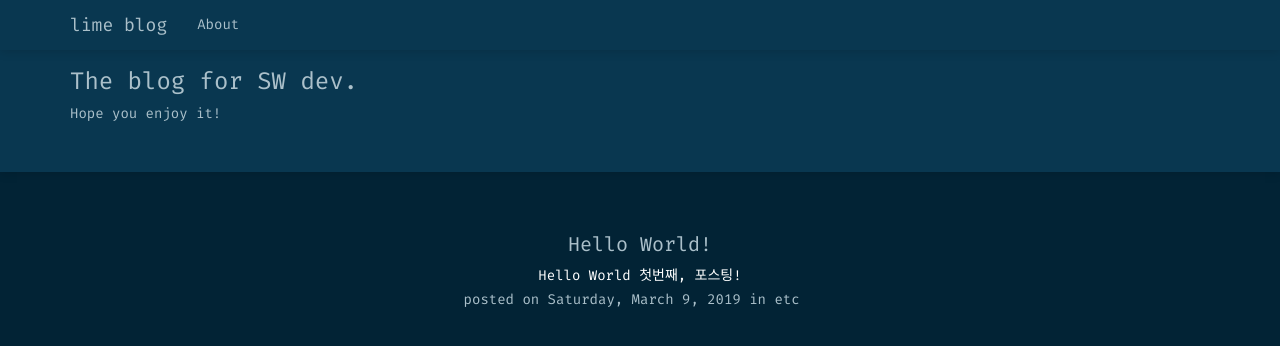
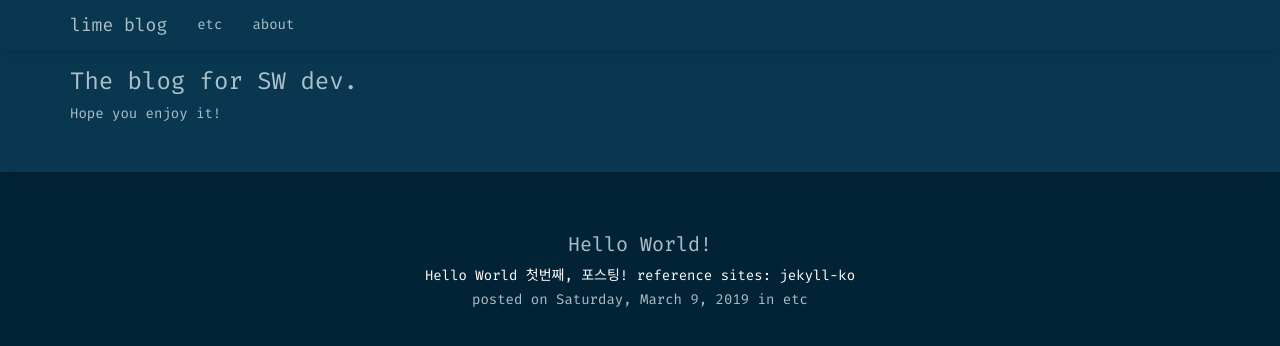
Before and after one commit to lime-developments/blog, a Jekyll site: the page built from index.html, in a window 1280 px wide. Shown: the top 346 px of the page. Built offline with Jekyll 4.4.1, drawn with Linux system fonts in a browser that asks for light colours; nearby versions of some CDN libraries; some web fonts are replaced.

Commit message:
Update layout and add category

```diff
--- a/_includes/head.html
+++ b/_includes/head.html
@@ -37,6 +37,7 @@
   <meta content="{{ tag }}" property="article:tag">
   {% endfor %}
   {% endif %}
+
   <title>{% if page.title %}{{ page.title | escape }}{% else %}{{ site.title | escape }}{% endif %}</title>
   <meta name="description"
     content="{% if page.excerpt %}{{ page.excerpt | strip_html | strip_newlines | truncate: 160 }}{% else %}{{ site.description }}{% endif %}">
--- a/_includes/header.html
+++ b/_includes/header.html
@@ -16,20 +16,10 @@
 
       <div class="collapse navbar-collapse" id="bs-example-navbar-collapse-1">
         <ul class="nav navbar-nav">
-          {% for page in site.pages %}
-          {% if page.title %}
-          <li><a href="{{page.permalink | prepend: site.baseurl }}">{{page.title}}</a></li>
-
-          {% endif %}
-
-          {% endfor %}
+          <li><a href="/etc">etc</a></li>
+          <li><a href="/about">about</a></li>
         </ul>
-
-        <!--  <ul class="nav navbar-nav navbar-right">
-        <li><a href="#">Know More!</a></li>
-
-      </ul>-->
-      </div><!-- /.navbar-collapse -->
-    </div><!-- /.container-fluid -->
+      </div>
+    </div>
   </nav>
 </section>
--- /dev/null
+++ b/_includes/post_list_item.html
@@ -0,0 +1,22 @@
+<div class="post-box">
+    <div class="post-title">
+        <a class="post-title" href="{{post.url | prepend:site.baseurl }}"> {{ post.title }}</a>
+    </div>
+    <div class="post-excerpt">
+        {{ post.content | strip_html | truncatewords:20}}
+    </div>
+    <div class="posted">
+        posted on
+        <span class="posted-on">
+            {{ post.date | date: "%A, %B %-d, %Y" }}
+        </span>
+        <span class="in">
+            in
+        </span>
+        <span class="categories-on">
+            {% for category in post.categories%}
+            {{category}}{% if forloop.last %}{% else %}, {% endif %}
+            {% endfor %}
+        </span>
+    </div>
+</div>
--- a/_posts/2019-03-09-welcome-to-lime-dev.markdown
+++ b/_posts/2019-03-09-welcome-to-lime-dev.markdown
@@ -3,8 +3,12 @@ layout: post
 title:  "Hello World!"
 date:   2019-03-09 22:48:43 +0900
 categories: etc
+tags: [ etc ]
 ---
 # Hello World
 첫번째, 포스팅!
 
-[jekyll-ko]:http://jekyllrb-ko.github.io
+> reference sites:
+* [jekyll-ko]
+
+[jekyll-ko]: http://jekyllrb-ko.github.io "jekyll 한국어 번역 사이트"
--- a/index.html
+++ b/index.html
@@ -6,39 +6,15 @@ layout: default
   <div class="jumbotron">
     <div class="container">
       {{site.description}}
-
     </div>
-
-</div>
+  </div>
 </section>
 
 <section id="page-content">
   <div class="container">
     <div class="post-list">
-  {%  for post in site.posts %}
-  <div class="post-box">
-    <div class="post-title">
-    <a class="post-title" href="{{post.url | prepend:site.baseurl }}" > {{ post.title }}</a>
+      {% for post in site.posts %}
+      {% include post_list_item.html %}
+      {% endfor %}
     </div>
-    <div class="post-excerpt">
-      {{ post.content | strip_html | truncatewords:20}}
-    </div>
-    <div class="posted">
-      posted on
-      <span class="posted-on">
-
-        {{ post.date | date: "%A, %B %-d, %Y" }}
-      </span>
-      <span class="in">
-        in
-      </span>
-      <span class="categories-on">
-        {% for category in post.categories%}
-        {{category}} &nbsp;{% if forloop.last %}{% else %},{% endif %}
-        {% endfor %}
-      </span>
-    </div>
-  </div>
-  {% endfor %}
-  </div>
 </section>
```
Also changed, not shown: _layouts/category.html (added, +17 -0 lines), about.md (+2 -4 lines), category/etc.md (added, +6 -0 lines).
